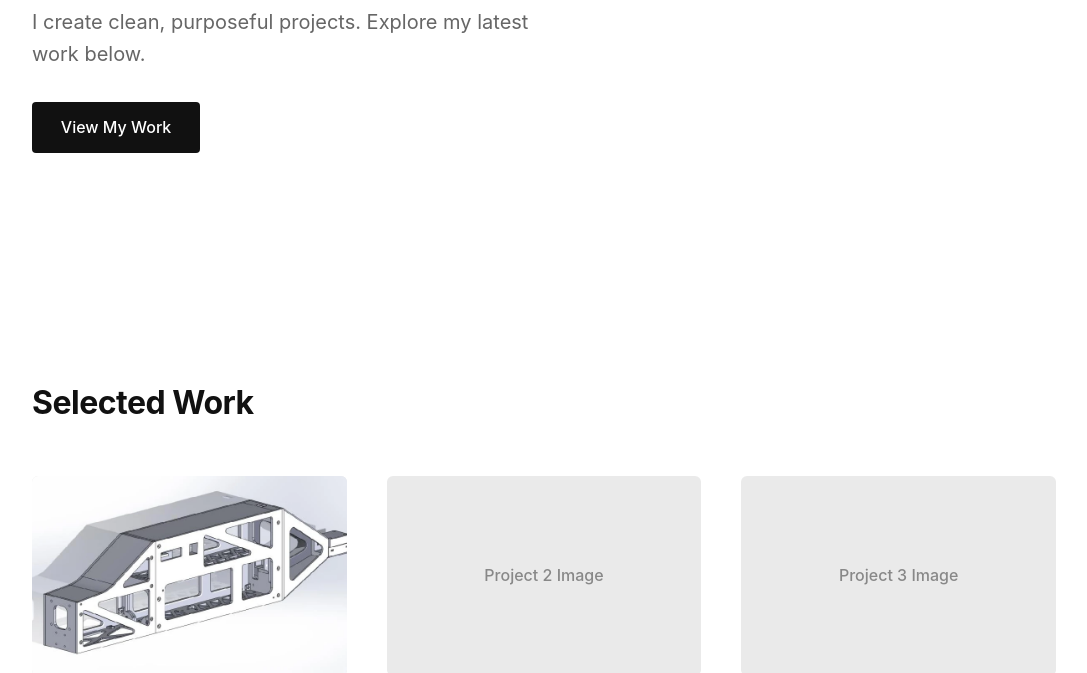
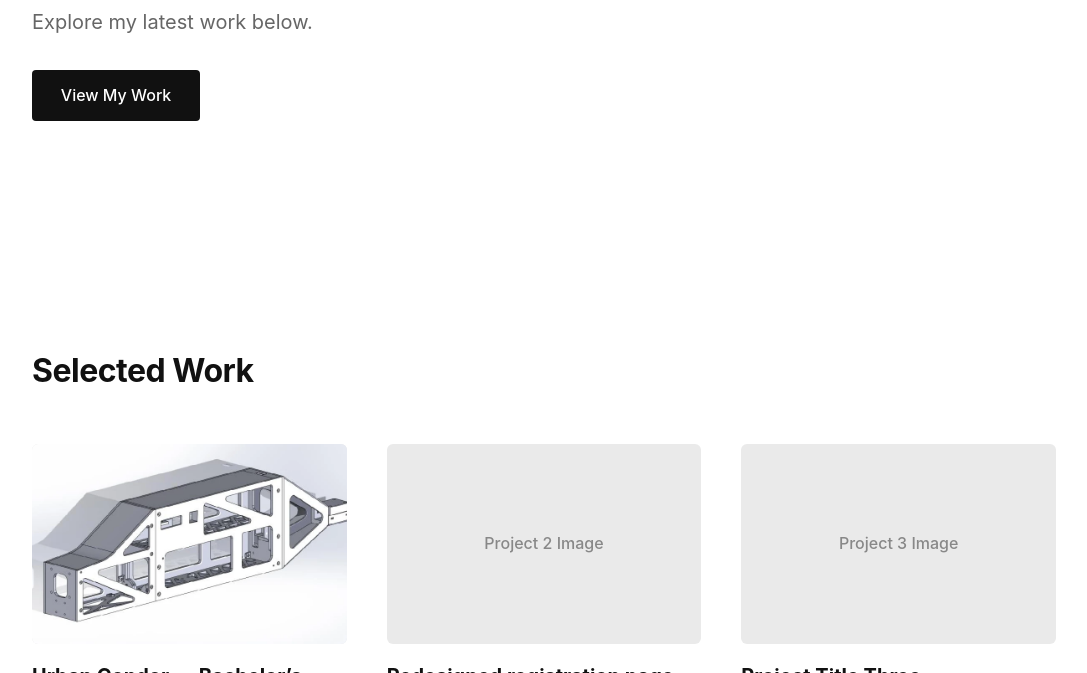
Before and after one commit to BelaD44/personalwebsite, a plain HTML site: page index.html in a window 1280 px wide. Shown: the part 427-1100 px from the top of the page, without its empty margins (96-1183 px from the left). Drawn offline with Linux system fonts and the light colour scheme.

Commit message:
Update hero section text in index.html
Removed the phrase 'I create clean, purposeful projects.' from the hero section.

```diff
--- a/index.html
+++ b/index.html
@@ -21,7 +21,7 @@
     <!-- Hero Section -->
     <section class="hero">
         <h1>Hi, I'm Béla. Welcome to my portfolio.</h1>
-        <p>I create clean, purposeful projects. Explore my latest work below.</p>
+        <p>Explore my latest work below.</p>
         <a href="#work" class="btn">View My Work</a>
     </section>
 
```
